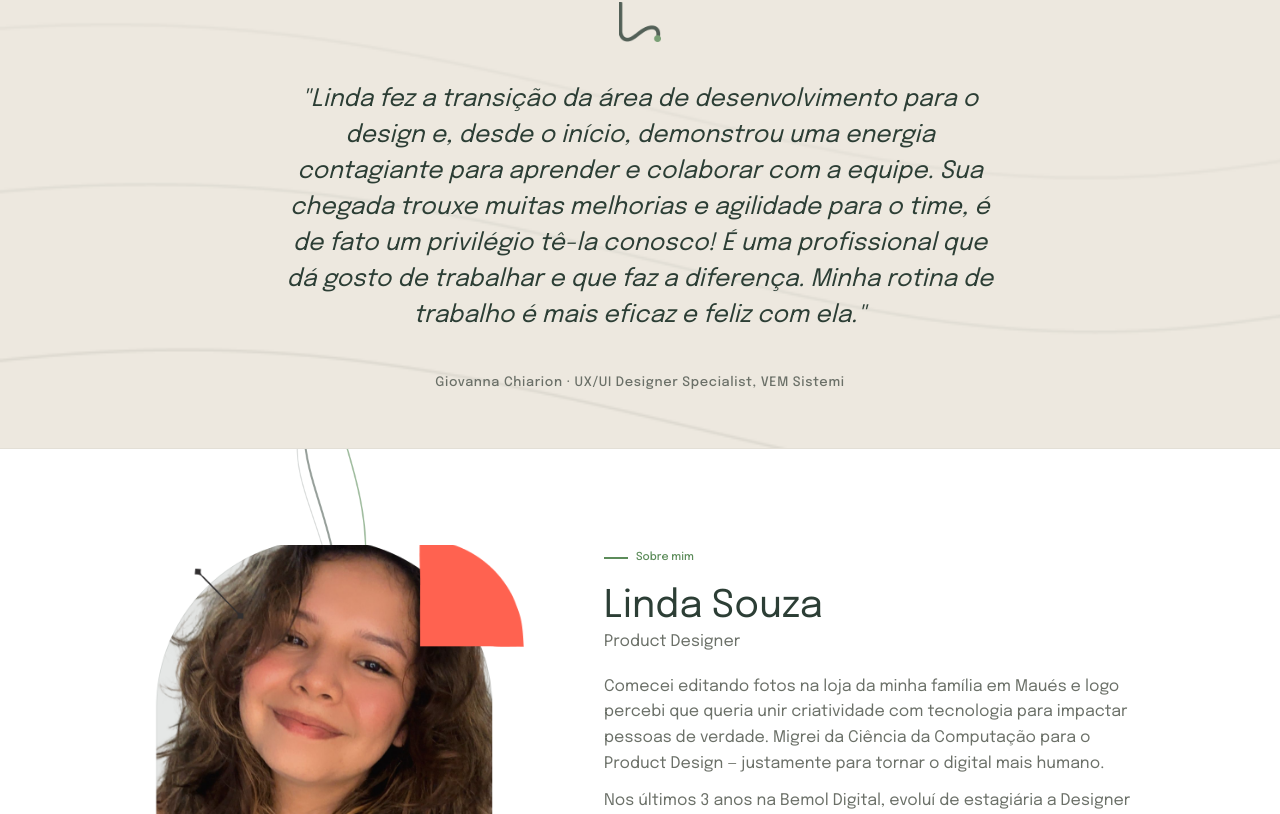
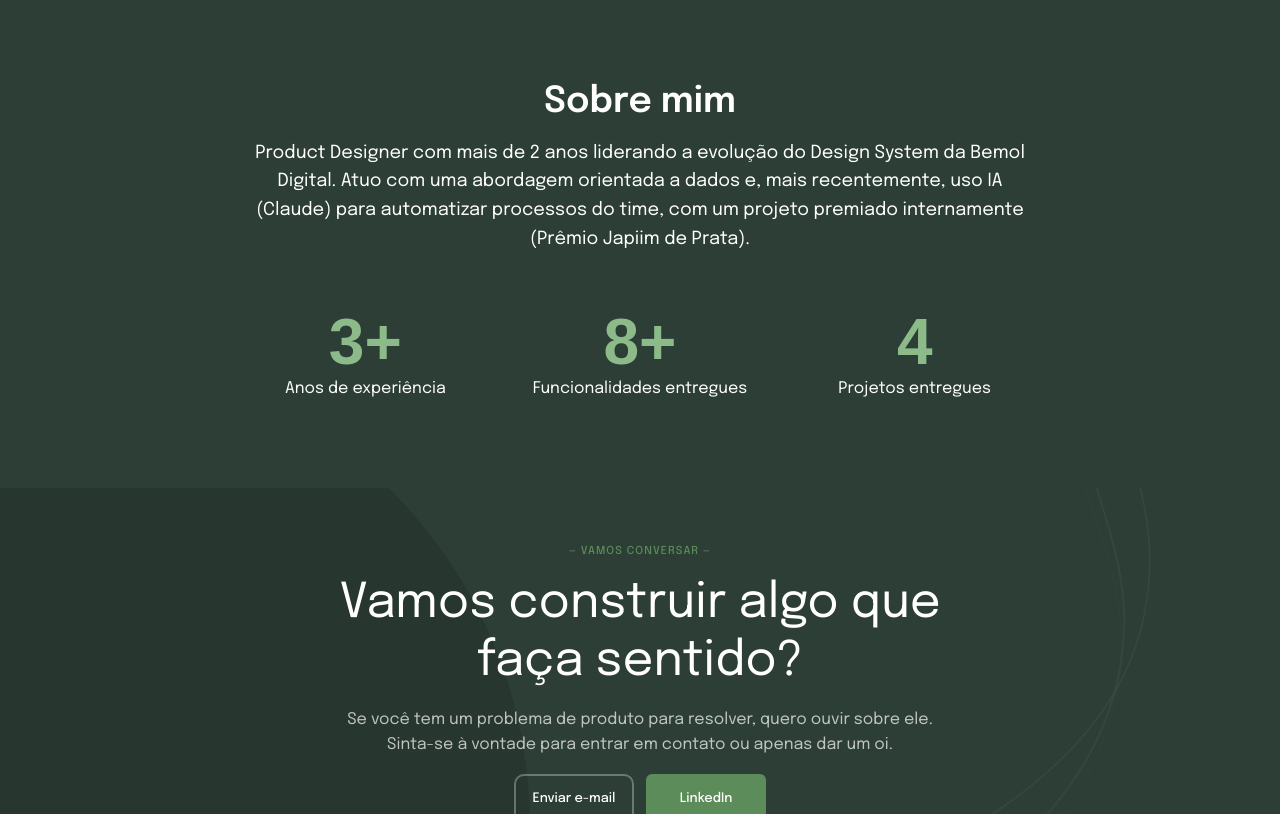
Before and after one commit to Agencia-Lumina-Digital/linda-hillary-port, a React (Vite) app: page / in a window 1280 px wide. Shown: the part 2366-3180 px from the top of the page. Built offline with nearby package versions, Linux system fonts and the light colour scheme.

Commit message:
ref: first redesign in about section

```diff
--- a/src/features/about/About.tsx
+++ b/src/features/about/About.tsx
@@ -1,155 +1,145 @@
 import { Box, Stack, Typography } from '@mui/material';
 import { tokens } from '../../theme/tokens';
-import grafismoHero from '../../theme/assets/grafismo-rios-hero.png';
-import lindaImage from '../../theme/assets/linda-image.png';
 
 export const About = () => {
   return (
     <Box
       sx={{
-        py: { xs: 8, md: 12 },
-        backgroundColor: tokens.colors.background.elevated, // Fundo branco (#FFFFFF)
-        mx: { xs: '-24px', md: 'calc(-50vw + 50%)' }, // Sangramento lateral total
-        px: { xs: '24px', md: 'calc(50vw - 50%)' }, // Alinhamento interno
-        borderBottom: `1px solid ${tokens.colors.border.default}`,
+        mx: { xs: '-24px', md: 'calc(-50vw + 50%)' }, // Rompe o container pai
+        px: { xs: '24px', md: 'calc(50vw - 50%)' },
+        mt: { xs: '48px', md: '80px' },
+        py: { xs: '64px', md: '88px' }, // Espaçamento generoso
+        backgroundColor: tokens.colors.background.inverse, // Fundo escuro (verde)
+        display: 'flex',
+        flexDirection: 'column',
+        alignItems: 'center',
+        justifyContent: 'center',
         position: 'relative',
-        zIndex: 1,
       }}
     >
-      <Box
+      <Stack
+        spacing={{ xs: '24px', md: '56px' }}
+        alignItems="center"
         sx={{
-          display: 'flex',
-          flexDirection: { xs: 'column', md: 'row' },
-          alignItems: 'center',
-          gap: { xs: '48px', md: '80px' }, // Espaçamento fixo limpo sem padding ou margens negativas
+          maxWidth: '800px',
           width: '100%',
+          textAlign: 'center',
         }}
       >
-        {/* Coluna Esquerda: Imagem com Grafismo Invertido */}
-        <Box
+        {/* Título e Texto */}
+        <Stack spacing={{ xs: '20px', md: '16px' }} alignItems="center">
+          <Typography
+            variant="h3"
             sx={{
-            position: 'relative',
-            width: { xs: '100%', md: '400px' },
-            flexShrink: 0,
-            display: 'flex',
-            justifyContent: 'center',
-            alignItems: 'center'
-          }}
-        >
-          {/* Grafismo de fundo (Posicionamento absoluto para ficar atrás, invertido horizontalmente) */}
-          <Box
-            component="img"
-            src={grafismoHero}
-            alt=""
-            sx={{
-              position: 'absolute',
-              top: '30%',
-              left: '50%',
-              transform: 'translate(-50%, -50%) scaleX(-1)', // Inverte horizontalmente e centraliza
-              width: '150%',
-              maxWidth: 'none',
-              zIndex: 1,
-              pointerEvents: 'none',
-              clipPath: { xs: 'none', md: 'inset(0 0 0 27%)' } // Espelha o corte lateral do hero
-            }}
-          />
-
-          {/* Imagem de perfil (Dimensões idênticas à seção hero) */}
-          <Box sx={{ position: 'relative', zIndex: 2, width: '100%' }}>
-            <Box
-              component="img"
-              src={lindaImage}
-              alt="Linda Souza"
-              sx={{
-                width: '100%',
-                height: { xs: 'auto', md: '440px' },
-                objectFit: 'cover',
-                display: 'block',
-                borderRadius: `${tokens.borderRadius.md}px`,
-              }}
-            />
-          </Box>
-        </Box>
-
-        {/* Coluna Direita: Conteúdo Textual */}
-        <Box sx={{ flexGrow: 1, minWidth: 0, width: '100%' }}>
-          <Stack spacing={5}>
-            {/* Tagline / Eyebrow */}
-            <Box sx={{ display: 'flex', alignItems: 'center', gap: 2 }}>
-              <Box sx={{ width: 24, height: '1.5px', backgroundColor: tokens.colors.background.brand }} />
-              <Typography
-                sx={{
-                  color: tokens.colors.text.accent,
-                  fontWeight: tokens.typography.fontWeight.medium,
-                  fontSize: tokens.typography.fontSize[11]
+              fontFamily: tokens.typography.fontFamily.display,
+              fontSize: { xs: '24px', md: '36px' },
+              fontWeight: 600,
+              color: tokens.colors.text.onBrand,
             }}
           >
             Sobre mim
           </Typography>
-            </Box>
-
-            {/* Título e Subtítulo */}
-            <Stack spacing={1}>
           <Typography
-                variant="h2"
+            variant="body1"
             sx={{
-                  fontFamily: tokens.typography.fontFamily.display,
-                  color: tokens.colors.text.brand,
-                  fontSize: { xs: tokens.typography.fontSize[26], md: tokens.typography.fontSize[38] },
-                  fontWeight: tokens.typography.fontWeight.light,
-                  lineHeight: 1.1,
+              fontFamily: tokens.typography.fontFamily.display, // Epilogue shown in Figma
+              fontSize: { xs: '18px', md: '18px' },
+              fontWeight: 400,
+              lineHeight: 1.6,
+              color: tokens.colors.text.onBrand,
             }}
           >
-                Linda Souza
+            Product Designer com mais de 2 anos liderando a evolução do Design System da Bemol Digital. Atuo com uma abordagem orientada a dados e, mais recentemente, uso IA (Claude) para automatizar processos do time, com um projeto premiado internamente (Prêmio Japiim de Prata).
+          </Typography>
+        </Stack>
+
+        {/* Grid de Métricas */}
+        <Box
+          sx={{
+            display: 'flex',
+            flexDirection: 'row', // No mobile continua em linha
+            justifyContent: 'space-between',
+            alignItems: 'flex-start',
+            width: '100%',
+            gap: { xs: '16px', sm: '24px' },
+          }}
+        >
+          {/* Métrica 1 */}
+          <Stack spacing={1} alignItems="center" sx={{ flex: 1 }}>
+            <Typography
+              sx={{
+                fontFamily: { xs: tokens.typography.fontFamily.display, md: "'Montserrat', sans-serif" },
+                fontSize: { xs: '36px', md: '64px' },
+                fontWeight: { xs: 600, md: 700 },
+                color: 'rgba(140, 186, 137, 1)', // green/300 do figma
+                lineHeight: 1,
+              }}
+            >
+              3+
             </Typography>
             <Typography
               sx={{
-                  fontFamily: tokens.typography.fontFamily.body,
-                  color: tokens.colors.text.secondary,
-                  fontSize: { xs: tokens.typography.fontSize[14], md: tokens.typography.fontSize[16] },
-                  fontWeight: tokens.typography.fontWeight.regular,
+                fontFamily: tokens.typography.fontFamily.display, // Epilogue shown in Figma
+                fontSize: { xs: '14px', md: '16px' },
+                fontWeight: 400,
+                color: tokens.colors.text.onBrand,
               }}
             >
-                Product Designer
+              Anos de experiência
             </Typography>
           </Stack>
 
-            {/* Parágrafos de texto */}
-            <Stack spacing={3}>
+          {/* Métrica 2 */}
+          <Stack spacing={1} alignItems="center" sx={{ flex: 1 }}>
             <Typography
               sx={{
-                  color: tokens.colors.text.secondary,
-                  fontSize: { xs: tokens.typography.fontSize[14], md: tokens.typography.fontSize[16] },
-                  fontWeight: tokens.typography.fontWeight.regular,
-                  lineHeight: 1.6,
+                fontFamily: { xs: tokens.typography.fontFamily.display, md: "'Montserrat', sans-serif" },
+                fontSize: { xs: '36px', md: '64px' },
+                fontWeight: { xs: 600, md: 700 },
+                color: 'rgba(140, 186, 137, 1)', // green/300
+                lineHeight: 1,
               }}
             >
-                Comecei editando fotos na loja da minha família em Maués e logo percebi que queria unir criatividade com tecnologia para impactar pessoas de verdade. Migrei da Ciência da Computação para o Product Design — justamente para tornar o digital mais humano.
+              8+
             </Typography>
             <Typography
               sx={{
-                  color: tokens.colors.text.secondary,
-                  fontSize: { xs: tokens.typography.fontSize[14], md: tokens.typography.fontSize[16] },
-                  fontWeight: tokens.typography.fontWeight.regular,
-                  lineHeight: 1.6,
+                fontFamily: tokens.typography.fontFamily.display,
+                fontSize: { xs: '14px', md: '16px' },
+                fontWeight: 400,
+                color: tokens.colors.text.onBrand,
               }}
             >
-                Nos últimos 3 anos na Bemol Digital, evoluí de estagiária a Designer Júnior construindo o Design System da maior varejista do Norte do Brasil. Aprendi que consistência não acontece por acaso — ela é resultado de colaboração, documentação e disciplina.
+              Funcionalidades entregues
+            </Typography>
+          </Stack>
+
+          {/* Métrica 3 */}
+          <Stack spacing={1} alignItems="center" sx={{ flex: 1 }}>
+            <Typography
+              sx={{
+                fontFamily: { xs: tokens.typography.fontFamily.display, md: "'Montserrat', sans-serif" },
+                fontSize: { xs: '36px', md: '64px' },
+                fontWeight: { xs: 600, md: 700 },
+                color: 'rgba(140, 186, 137, 1)', // green/300
+                lineHeight: 1,
+              }}
+            >
+              4
             </Typography>
             <Typography
               sx={{
-                  color: tokens.colors.text.secondary,
-                  fontSize: { xs: tokens.typography.fontSize[14], md: tokens.typography.fontSize[16] },
-                  fontWeight: tokens.typography.fontWeight.regular,
-                  lineHeight: 1.6,
+                fontFamily: tokens.typography.fontFamily.display,
+                fontSize: { xs: '14px', md: '16px' },
+                fontWeight: 400,
+                color: tokens.colors.text.onBrand,
               }}
             >
-                Sou de Manaus — e a Amazônia me ensinou que os melhores sistemas parecem simples na superfície, mas têm profundidade e inteligência em cada detalhe. É assim que penso design.
+              Projetos entregues
             </Typography>
           </Stack>
+        </Box>
       </Stack>
-        </Box>
-      </Box>
     </Box>
   );
 };
--- a/src/features/projects/Projects.tsx
+++ b/src/features/projects/Projects.tsx
@@ -114,81 +114,7 @@ export const Projects = () => {
         ))}
       </Box>
 
-      {/* Bloco de Citação / Testemunhal (Sangramento total de ponta a ponta da tela) */}
-      <Box
-        sx={{
-          mx: { xs: '-24px', md: 'calc(-50vw + 50%)' }, // Rompe o container pai e estica até as bordas da janela
-          px: { xs: '24px', md: 'calc(50vw - 50%)' }, // Mantém o conteúdo alinhado à régua geral do site
-          mt: { xs: '48px', md: '80px' },
-          py: { xs: '40px', md: '56px' }, // Adiciona espaçamento vertical para respiro
-          minHeight: { xs: '180px', md: '260px' },
-          borderRadius: 0, // Retangular de ponta a ponta
-          backgroundColor: '#EDE8DF', // Cor creme suave correspondente ao fundo da citação
-          backgroundImage: `url(${bgTopografico})`,
-          backgroundSize: 'cover',
-          backgroundPosition: 'center',
-          backgroundRepeat: 'no-repeat',
-          display: 'flex',
-          alignItems: 'center',
-          justifyContent: 'center',
-          overflow: 'hidden',
-          borderTop: `1px solid rgba(44, 62, 53, 0.05)`, // Acabamento premium horizontal
-          borderBottom: `1px solid rgba(44, 62, 53, 0.05)`,
-          position: 'relative',
-          zIndex: 2,
-        }}
-      >
-        <Stack
-          spacing={{ xs: '24px', md: '40px' }}
-          alignItems="center"
-          sx={{
-            maxWidth: '720px',
-            width: '100%',
-            textAlign: 'center',
-          }}
-        >
-          {/* 1. Monograma */}
-          <Box
-            component="img"
-            src={logo}
-            alt="Monograma Linda Souza"
-            sx={{
-              height: { xs: '32px', md: '40px' },
-              width: 'auto',
-              display: 'block',
-              opacity: 0.8,
-            }}
-          />
 
-          {/* 2. Citação */}
-          <Typography
-            sx={{
-              fontFamily: tokens.typography.fontFamily.display,
-              fontSize: { xs: tokens.typography.fontSize[20], md: tokens.typography.fontSize[24] },
-              fontWeight: tokens.typography.fontWeight.light,
-              fontStyle: 'italic',
-              color: tokens.colors.text.brand,
-              lineHeight: 1.5,
-              // px: { xs: 2, md: 0 },
-            }}
-          >
-            "Linda fez a transição da área de desenvolvimento para o design e, desde o início, demonstrou uma energia contagiante para aprender e colaborar com a equipe. Sua chegada trouxe muitas melhorias e agilidade para o time, é de fato um privilégio tê-la conosco! É uma profissional que dá gosto de trabalhar e que faz a diferença. Minha rotina de trabalho é mais eficaz e feliz com ela."
-          </Typography>
-
-          {/* 3. Autor */}
-          <Typography
-            sx={{
-              fontFamily: tokens.typography.fontFamily.body,
-              fontSize: { xs: tokens.typography.fontSize[11], md: tokens.typography.fontSize[13] },
-              fontWeight: tokens.typography.fontWeight.medium,
-              color: tokens.colors.text.secondary,
-              letterSpacing: '0.05em',
-            }}
-          >
-            Giovanna Chiarion · UX/UI Designer Specialist, VEM Sistemi
-          </Typography>
-        </Stack>
-      </Box>
 
       {/* Modal de Detalhes do Projeto */}
       <ProjectModal
```
Lines whose indentation alone changed are shown as unchanged.
